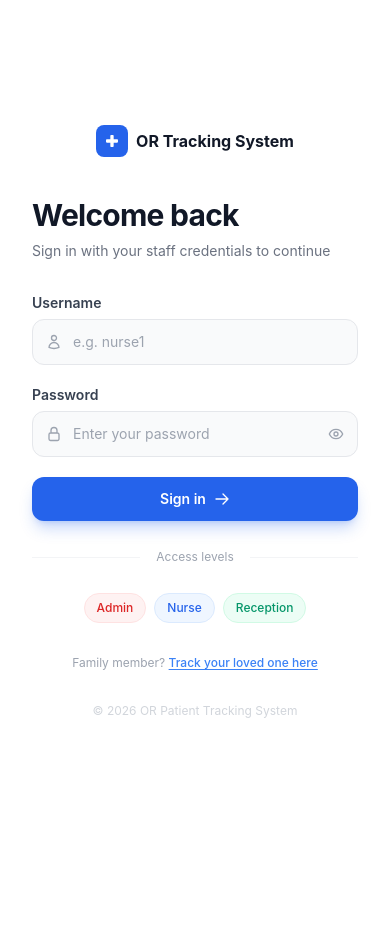
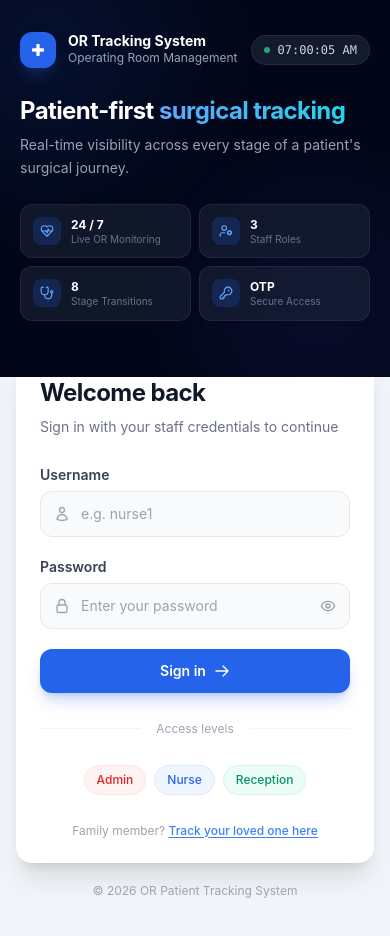
Before and after one commit to Hasan-Badaood/or-tracking-system, a React (Vite) app in the folder client/: page /login in a window 390 px wide. Shown: the top 936 px of the page. Before the commit the page ends 844 px from the top, so only its background shows below. Built offline with nearby package versions, Linux system fonts and the light colour scheme.

Commit message:
Make login page responsive across mobile, tablet and desktop

```diff
--- a/client/src/pages/LoginPage.tsx
+++ b/client/src/pages/LoginPage.tsx
@@ -4,27 +4,29 @@ import { authAPI } from '@/api/auth';
 import { Loader2, Eye, EyeOff, Stethoscope, HeartPulse, KeyRound, UserCog } from 'lucide-react';
 
 const STATS = [
-  { icon: HeartPulse,   label: 'Live OR Monitoring', value: '24 / 7' },
-  { icon: UserCog,      label: 'Staff Roles Supported', value: '3' },
-  { icon: Stethoscope,  label: 'Stage Transitions', value: '8' },
-  { icon: KeyRound,     label: 'Secure Access', value: 'OTP' },
+  { icon: HeartPulse,  label: 'Live OR Monitoring', value: '24 / 7' },
+  { icon: UserCog,     label: 'Staff Roles',        value: '3' },
+  { icon: Stethoscope, label: 'Stage Transitions',  value: '8' },
+  { icon: KeyRound,    label: 'Secure Access',      value: 'OTP' },
 ];
 
-// Soft pulse rings in the background (purely decorative)
 const Ring: React.FC<{ size: number; delay: string; opacity: number }> = ({ size, delay, opacity }) => (
   <span
     className="absolute rounded-full border border-blue-400 animate-ping"
     style={{
-      width: size,
-      height: size,
-      opacity,
-      animationDuration: '4s',
-      animationDelay: delay,
-      top: '50%',
-      left: '50%',
+      width: size, height: size, opacity,
+      animationDuration: '4s', animationDelay: delay,
+      top: '50%', left: '50%',
       transform: 'translate(-50%, -50%)',
     }}
   />
+);
+
+const CrossIcon: React.FC<{ className?: string }> = ({ className = 'w-5 h-5' }) => (
+  <svg viewBox="0 0 24 24" fill="currentColor" className={className}>
+    <rect x="9.5" y="3" width="5" height="18" rx="1.2" />
+    <rect x="3" y="9.5" width="18" height="5" rx="1.2" />
+  </svg>
 );
 
 export const LoginPage: React.FC = () => {
@@ -61,33 +63,91 @@ export const LoginPage: React.FC = () => {
   };
 
   return (
-    <div className="min-h-screen flex">
+    <div className="min-h-screen flex flex-col lg:flex-row">
 
-      {/* ── Left panel ── */}
+      {/* ════════════════════════════════════════
+          Mobile / tablet hero  (hidden on lg+)
+          ════════════════════════════════════════ */}
+      <div className="lg:hidden relative bg-slate-950 overflow-hidden">
+        {/* Blobs */}
+        <div className="absolute inset-0 pointer-events-none">
+          <div className="absolute -top-20 -left-20 w-64 h-64 rounded-full bg-blue-600 opacity-10 blur-3xl" />
+          <div className="absolute -bottom-10 -right-10 w-56 h-56 rounded-full bg-indigo-600 opacity-10 blur-3xl" />
+        </div>
+
+        <div className="relative z-10 px-5 pt-8 pb-14 sm:px-8 sm:pt-10 sm:pb-16 max-w-lg mx-auto w-full">
+          {/* Logo row */}
+          <div className="flex items-center gap-3">
+            <div className="w-9 h-9 rounded-xl bg-blue-600 flex items-center justify-center shadow-lg shadow-blue-900/50">
+              <CrossIcon className="w-4 h-4 text-white" />
+            </div>
+            <div>
+              <p className="text-white font-bold text-sm leading-none">OR Tracking System</p>
+              <p className="text-slate-400 text-xs mt-0.5">Operating Room Management</p>
+            </div>
+            <div className="ml-auto flex items-center gap-2 bg-slate-800/60 px-3 py-1.5 rounded-full border border-slate-700/50">
+              <span className="w-1.5 h-1.5 rounded-full bg-emerald-400 animate-pulse" />
+              <span className="text-slate-300 text-xs font-mono">
+                {time.toLocaleTimeString([], { hour: '2-digit', minute: '2-digit', second: '2-digit' })}
+              </span>
+            </div>
+          </div>
+
+          {/* Headline */}
+          <div className="mt-7">
+            <h1 className="text-2xl sm:text-3xl font-bold text-white leading-tight tracking-tight">
+              Patient-first{' '}
+              <span className="text-transparent bg-clip-text bg-gradient-to-r from-blue-400 to-cyan-400">
+                surgical tracking
+              </span>
+            </h1>
+            <p className="text-slate-400 text-sm mt-2 leading-relaxed max-w-sm">
+              Real-time visibility across every stage of a patient's surgical journey.
+            </p>
+          </div>
+
+          {/* Stats — 2 on mobile, 4 on sm+ */}
+          <div className="mt-6 grid grid-cols-2 sm:grid-cols-4 gap-2 sm:gap-3">
+            {STATS.map(({ icon: Icon, label, value }) => (
+              <div
+                key={label}
+                className="flex items-center gap-2.5 bg-slate-800/50 border border-slate-700/40 rounded-xl p-3"
+              >
+                <div className="w-7 h-7 rounded-lg bg-blue-600/20 flex items-center justify-center shrink-0">
+                  <Icon className="w-3.5 h-3.5 text-blue-400" />
+                </div>
+                <div className="min-w-0">
+                  <p className="text-white font-bold text-xs">{value}</p>
+                  <p className="text-slate-500 text-[10px] leading-tight truncate">{label}</p>
+                </div>
+              </div>
+            ))}
+          </div>
+        </div>
+      </div>
+
+      {/* ════════════════════════════════════════
+          Desktop left panel  (hidden below lg)
+          ════════════════════════════════════════ */}
       <div className="hidden lg:flex lg:w-1/2 xl:w-3/5 relative overflow-hidden bg-slate-950 flex-col justify-between p-12">
-
-        {/* Background gradient blobs */}
+        {/* Blobs */}
         <div className="absolute inset-0 overflow-hidden pointer-events-none">
           <div className="absolute -top-32 -left-32 w-96 h-96 rounded-full bg-blue-600 opacity-10 blur-3xl" />
           <div className="absolute top-1/3 -right-20 w-80 h-80 rounded-full bg-cyan-500 opacity-10 blur-3xl" />
           <div className="absolute -bottom-20 left-1/3 w-72 h-72 rounded-full bg-indigo-700 opacity-10 blur-3xl" />
         </div>
 
-        {/* Pulse rings centred behind the big icon */}
+        {/* Pulse rings */}
         <div className="absolute top-1/2 left-1/2 -translate-x-1/2 -translate-y-1/2 pointer-events-none">
           <Ring size={180} delay="0s"   opacity={0.08} />
           <Ring size={300} delay="1.2s" opacity={0.05} />
           <Ring size={440} delay="2.4s" opacity={0.03} />
         </div>
 
-        {/* Top: logo row */}
+        {/* Top: logo + clock */}
         <div className="relative z-10 flex items-center gap-3">
           <div className="w-10 h-10 rounded-xl bg-blue-600 flex items-center justify-center shadow-lg shadow-blue-900/50">
-            {/* Surgical cross small */}
-            <svg viewBox="0 0 24 24" fill="currentColor" className="w-5 h-5 text-white">
-              <rect x="9.5" y="3" width="5" height="18" rx="1.2" />
-              <rect x="3" y="9.5" width="18" height="5" rx="1.2" />
-            </svg>
+            <CrossIcon className="w-5 h-5 text-white" />
           </div>
           <div>
             <p className="text-white font-bold text-sm leading-none">OR Tracking System</p>
@@ -104,7 +164,6 @@ export const LoginPage: React.FC = () => {
         {/* Centre: headline */}
         <div className="relative z-10 text-center">
           <div className="inline-flex items-center justify-center w-24 h-24 rounded-3xl bg-gradient-to-br from-blue-500 to-indigo-600 shadow-2xl shadow-blue-900/60 mb-8">
-            {/* Surgical cross */}
             <svg viewBox="0 0 24 24" fill="currentColor" className="w-12 h-12 text-white">
               <rect x="9" y="2" width="6" height="20" rx="1.5" />
               <rect x="2" y="9" width="20" height="6" rx="1.5" />
@@ -121,7 +180,7 @@ export const LoginPage: React.FC = () => {
           </p>
         </div>
 
-        {/* Bottom: stats row */}
+        {/* Bottom: stats */}
         <div className="relative z-10">
           <div className="grid grid-cols-2 gap-3 mb-8">
             {STATS.map(({ icon: Icon, label, value }) => (
@@ -145,24 +204,17 @@ export const LoginPage: React.FC = () => {
         </div>
       </div>
 
-      {/* ── Right panel ── */}
-      <div className="flex-1 flex flex-col justify-center items-center bg-white px-8 py-12">
-        <div className="w-full max-w-md">
-
-          {/* Mobile-only logo */}
-          <div className="lg:hidden flex items-center gap-2 mb-10 justify-center">
-            <div className="w-8 h-8 rounded-lg bg-blue-600 flex items-center justify-center">
-              <svg viewBox="0 0 24 24" fill="currentColor" className="w-4 h-4 text-white">
-                <rect x="9.5" y="3" width="5" height="18" rx="1.2" />
-                <rect x="3" y="9.5" width="18" height="5" rx="1.2" />
-              </svg>
-            </div>
-            <span className="font-bold text-gray-900">OR Tracking System</span>
-          </div>
+      {/* ════════════════════════════════════════
+          Form panel  (all breakpoints)
+          ════════════════════════════════════════ */}
+      <div className="flex-1 flex flex-col justify-start lg:justify-center items-center bg-slate-100 lg:bg-white px-4 sm:px-6 lg:px-8 pb-10 lg:py-12">
+        {/* Card wrapper: visible on mobile/tablet, invisible on desktop */}
+        <div className="w-full max-w-md -mt-6 lg:mt-0">
+          <div className="bg-white rounded-2xl shadow-xl lg:shadow-none p-6 sm:p-8 lg:p-0">
 
             {/* Heading */}
-          <div className="mb-8">
-            <h2 className="text-3xl font-bold text-gray-900 tracking-tight">Welcome back</h2>
+            <div className="mb-7">
+              <h2 className="text-2xl sm:text-3xl font-bold text-gray-900 tracking-tight">Welcome back</h2>
               <p className="text-gray-500 mt-2 text-sm">Sign in with your staff credentials to continue</p>
             </div>
 
@@ -241,10 +293,7 @@ export const LoginPage: React.FC = () => {
                 className="w-full py-3 px-4 rounded-xl text-sm font-semibold text-white bg-blue-600 hover:bg-blue-700 active:scale-[0.98] disabled:opacity-60 disabled:cursor-not-allowed transition-all shadow-lg shadow-blue-600/25 flex items-center justify-center gap-2 mt-1"
               >
                 {loading ? (
-                <>
-                  <Loader2 className="w-4 h-4 animate-spin" />
-                  Signing in...
-                </>
+                  <><Loader2 className="w-4 h-4 animate-spin" /> Signing in...</>
                 ) : (
                   <>
                     Sign in
@@ -264,10 +313,10 @@ export const LoginPage: React.FC = () => {
             </div>
 
             {/* Role badges */}
-          <div className="flex gap-2 justify-center">
+            <div className="flex gap-2 justify-center flex-wrap">
               {[
-              { label: 'Admin', color: 'bg-red-50 text-red-600 border-red-100' },
-              { label: 'Nurse', color: 'bg-blue-50 text-blue-600 border-blue-100' },
+                { label: 'Admin',     color: 'bg-red-50 text-red-600 border-red-100' },
+                { label: 'Nurse',     color: 'bg-blue-50 text-blue-600 border-blue-100' },
                 { label: 'Reception', color: 'bg-emerald-50 text-emerald-600 border-emerald-100' },
               ].map((r) => (
                 <span key={r.label} className={`text-xs font-medium px-3 py-1.5 rounded-full border ${r.color}`}>
@@ -277,19 +326,21 @@ export const LoginPage: React.FC = () => {
             </div>
 
             {/* Family portal link */}
-          <p className="text-center text-xs text-gray-400 mt-8">
+            <p className="text-center text-xs text-gray-400 mt-7">
               Family member?{' '}
               <a href="/family" className="text-blue-500 hover:text-blue-600 font-medium underline underline-offset-2">
                 Track your loved one here
               </a>
             </p>
+          </div>
 
-          {/* Footer */}
-          <p className="text-center text-xs text-gray-300 mt-8">
+          {/* Footer — outside card so it sits on the slate-100 bg on mobile */}
+          <p className="text-center text-xs text-gray-400 mt-5 lg:text-gray-300">
             © 2026 OR Patient Tracking System
           </p>
         </div>
       </div>
+
     </div>
   );
 };
```
Lines whose indentation alone changed are shown as unchanged.
